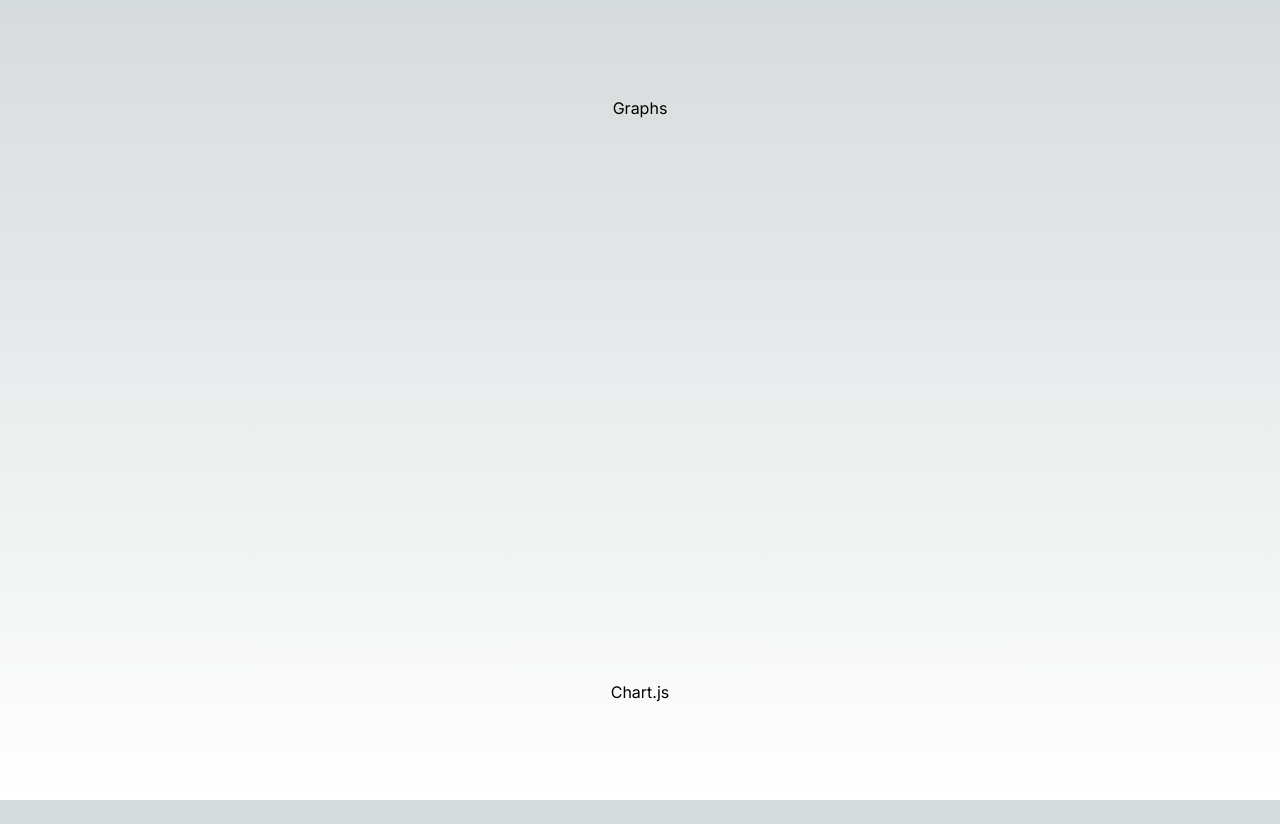
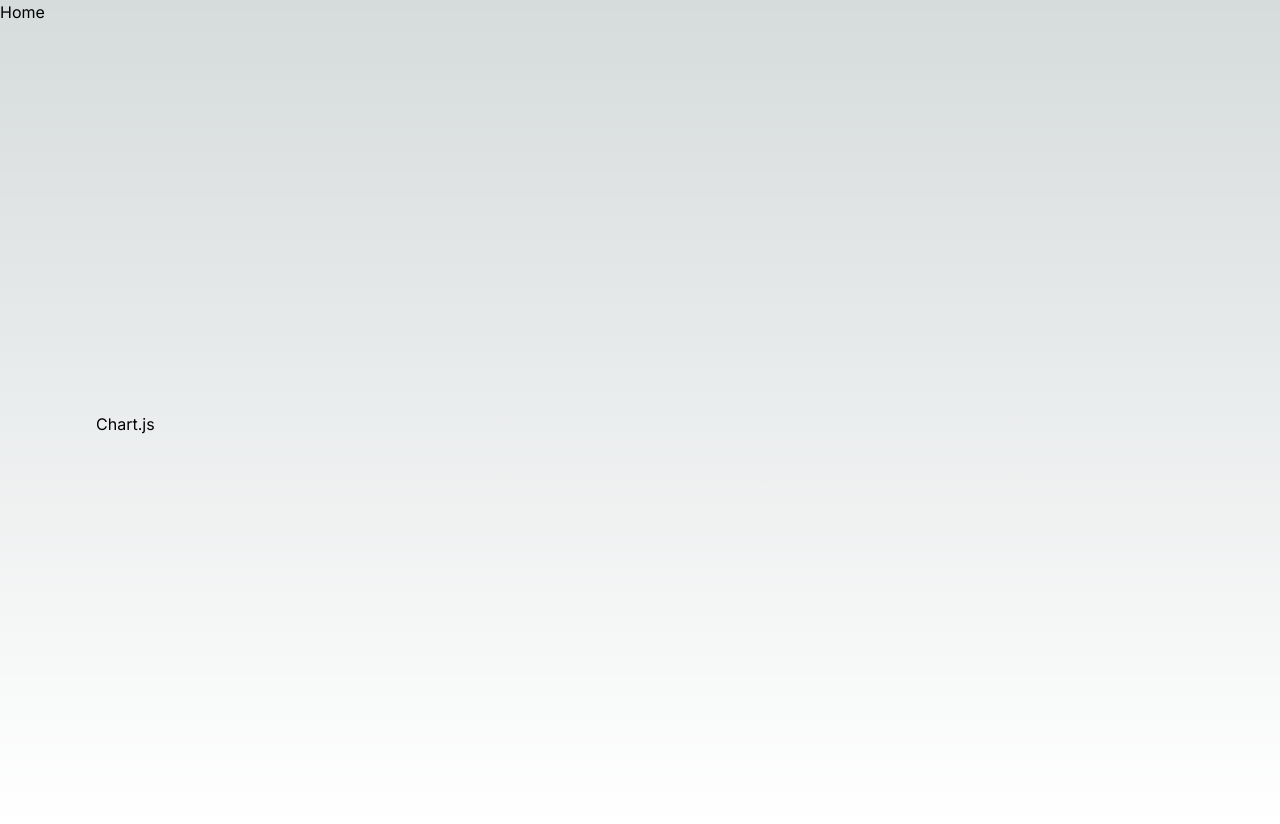
Before and after one commit to Curtis-Turk/graphs-database-testing, a Next.js app: page / in a window 1280 px wide. Before the commit the page ends 800 px from the top, so only its background shows below. Built offline with nearby package versions, Linux system fonts and the light colour scheme.

Commit message:
Added navigation to layout

```diff
--- a/app/layout.tsx
+++ b/app/layout.tsx
@@ -1,21 +1,27 @@
-import './globals.css'
-import { Inter } from 'next/font/google'
+import "./globals.css";
+import { Inter } from "next/font/google";
+import Link from "next/link";
 
-const inter = Inter({ subsets: ['latin'] })
+const inter = Inter({ subsets: ["latin"] });
 
 export const metadata = {
-  title: 'Create Next App',
-  description: 'Generated by create next app',
-}
+  title: "Create Next App",
+  description: "Generated by create next app",
+};
 
 export default function RootLayout({
   children,
 }: {
-  children: React.ReactNode
+  children: React.ReactNode;
 }) {
   return (
     <html lang="en">
-      <body className={inter.className}>{children}</body>
+      <body className={inter.className}>
+        <Link href="/" className="flex items-center text-center">
+          Home
+        </Link>
+        {children}
+      </body>
     </html>
-  )
+  );
 }
--- a/app/page.tsx
+++ b/app/page.tsx
@@ -2,8 +2,7 @@ import Link from "next/link";
 
 export default function Home() {
   return (
-    <main className="flex min-h-screen flex-col items-center justify-between p-24">
-      <h1>Graphs</h1>
+    <main className="flex min-h-screen items-center justify-between p-24">
       <Link href="/chartJS">Chart.js</Link>
     </main>
   );
```
